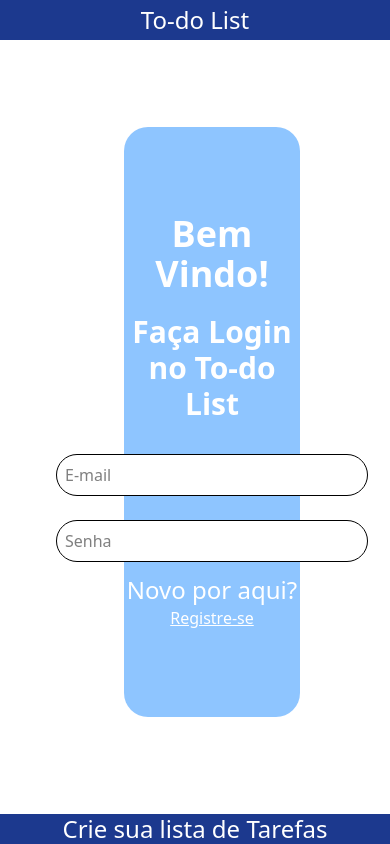
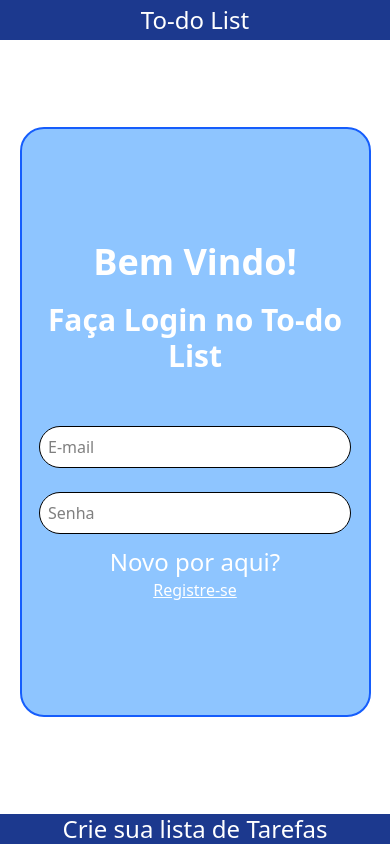
Before and after one commit to Goken5/to-do-list-2, a React app in the folder frontend/: page / in a window 390 px wide. Built offline with nearby package versions, Linux system fonts and the light colour scheme; the HTML template or start-up script is replaced by a standard one.

Commit message:
ajustes nas responsividade

```diff
--- a/frontend/src/components/LoginDiv.tsx
+++ b/frontend/src/components/LoginDiv.tsx
@@ -9,9 +9,9 @@ type dados = {
 export function Login(){
     const navigate = useNavigate();
     return(
-        <form className=" flex flex-col text-center justify-center border-blue-600 bg-blue-300 w-[45vw] h-[70vh] rounded-3xl items-center">
+        <form className=" flex flex-col text-center justify-center border-blue-600 border-2 bg-blue-300 w-[90vw] h-[70vh] rounded-3xl items-center ">
             <h1 className="text-4xl text-white font-bold mb-5">Bem Vindo!</h1>
-            <h2 className="text-3xl text-white font-bold mb-5">Faça Login no To-do List</h2>
+            <h2 className="text-3xl text-white font-bold mb-10">Faça Login no To-do List</h2>
             <Input type="email" placeholder="E-mail"/>
             <Input type="password" placeholder="Senha"/>
             <p className="text-white text-2xl">Novo por aqui?</p> <button className="text-white underline transition-all hover:scale-110 hover:cursor-pointer" onClick={() => navigate('/registro')}>Registre-se</button>
--- a/frontend/src/pages/LoginPage.tsx
+++ b/frontend/src/pages/LoginPage.tsx
@@ -3,13 +3,16 @@ import { Login } from "../components/LoginDiv"
 
 export default function MainPage(){
     return(
-        <div className="flex flex-col min-h-screen min-w-screen">
+      <div className="flex flex-col min-h-screen">
         <Header />
-            <div className="flex h-full justify-bottom flex-1 flex-row mt-[50px] mb-[50px] pr-[100px] justify-end">
-                <div className="w-[40vw] flex justify-center items-center text-center">
+
+        <div className="flex flex-1 justify-center items-center px-4 sm:px-[100px]">
+
+          <div className="w-[90vw] sm:w-[40vw] sm:flex-row flex flex-col-reverse sm:justify-end justify-center items-center text-center">
             <Login />
           </div>
         </div>
+
         <Footer />
       </div>
     )
```
Lines whose indentation alone changed are shown as unchanged.
